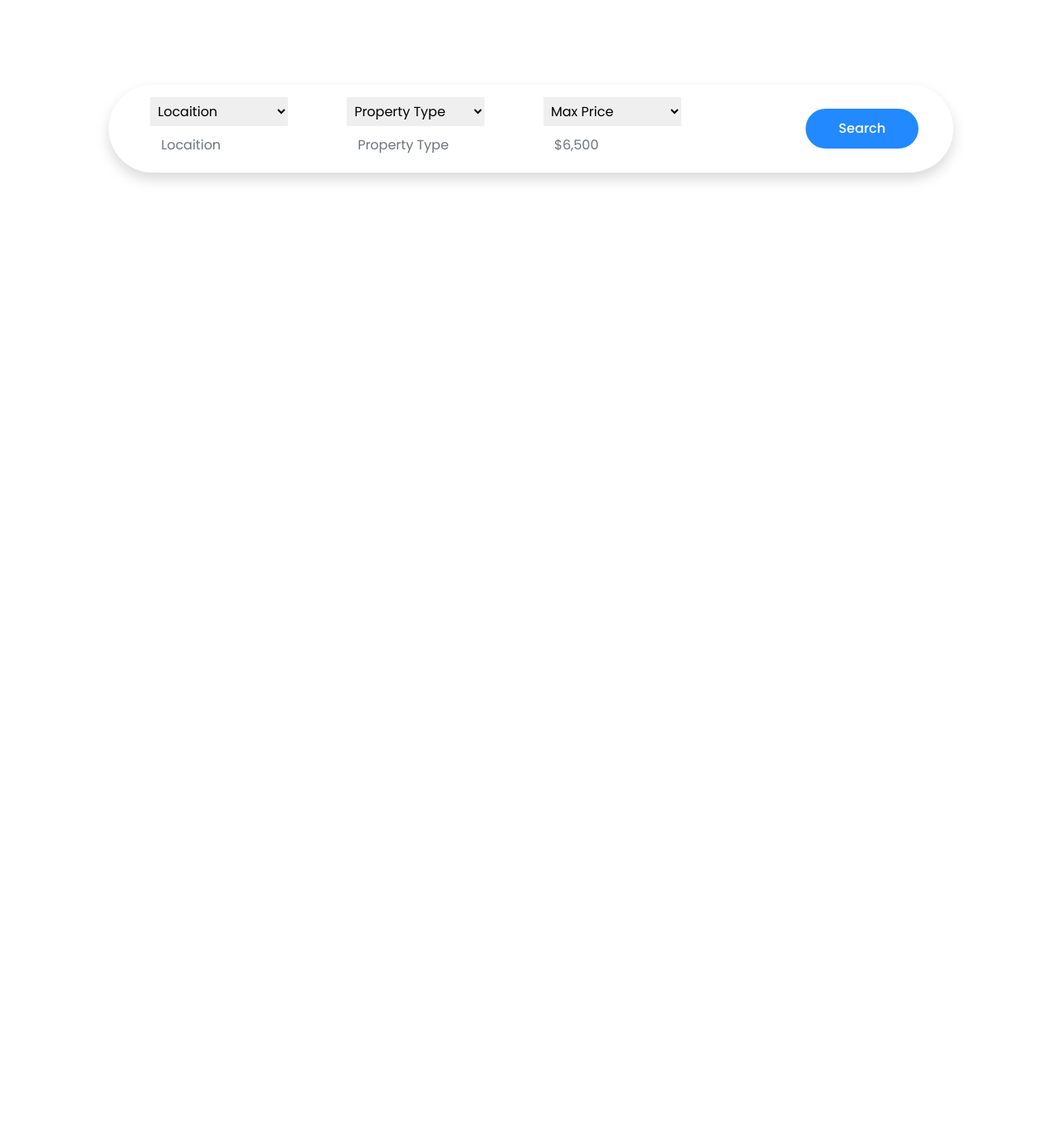
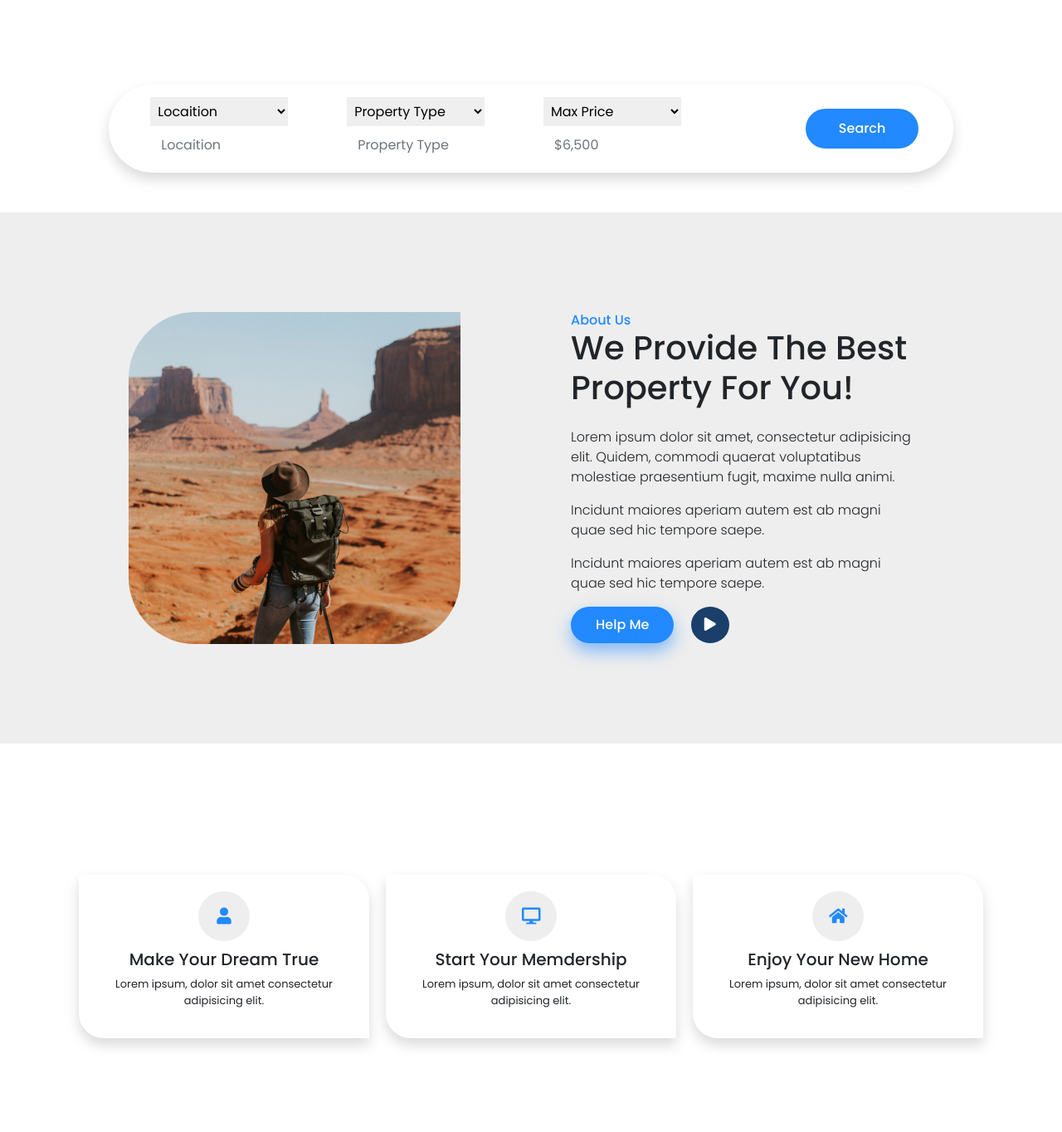
Before and after one commit to Chebanro2807/neWay, a plain HTML site: page index.html in a window 1280 px wide. Shown: the part 536-1900 px from the top of the page at 83% size. Before the commit the page ends 800 px from the top, so only its background shows below. Drawn offline with nearby package versions, Linux system fonts and the light colour scheme.

Commit message:
section services and About Us done

```diff
--- a/css/style.css
+++ b/css/style.css
@@ -186,3 +186,55 @@ header.header {
     border-radius: 30px;
     padding: 12px 40px;
 }
+
+/* ! About Us */
+
+.about-section {
+    width: 100%;
+    padding: 120px 0px;
+    background-color: #eeeeee;
+    font-family: var(--font-poppins);
+}
+
+.about-section .image {
+    border-radius: 80px 0px 80px 80px;
+    overflow: hidden;
+    width: 400px;
+    margin: 0px auto;
+}
+
+.about-section .image img {
+    width: 100%;
+    height: 400px;
+    object-fit: cover;
+}
+
+/* ! Services */
+
+.secvice-section {
+    padding: 100px 0px;
+    font-family: var(--font-poppins);
+}
+
+.service-show {
+    padding: 20px 30px;
+    text-align: center;
+    border-radius: 0px 30px;
+    margin: 10px;
+}
+
+.service-show i.fas {
+    padding: 20px;
+    width: 62px;
+    background-color: #eeeeee;
+    color: var(--color-primary);
+    font-size: 20px;
+    border-radius: 100%;
+    text-align: center;
+    margin-bottom: 10px;
+}
+
+.service-show p {
+font-size: 13px;
+font-weight: 400;
+}
--- a/index.html
+++ b/index.html
@@ -126,5 +126,60 @@
             </div>
         </div>
     </section>
+
+    <!-- About Us ----------------------------------------->
+
+    <section class="about-section my5">
+        <div class="container">
+            <div class="row">
+                <div class="col-md-6 ">
+                    <div class="image">
+                        <img src="img/aboutUs.jpg">
+                    </div>
+                </div>
+                <div class="col-md-5 pl-5">
+                    <h6 class="h6 color-primary m-0">About Us</h6>
+                    <h1 class="h1 h1-responsive mb-4">We Provide The Best Property For You!</h1>
+                    <p>
+                        Lorem ipsum dolor sit amet, consectetur adipisicing elit. Quidem, commodi quaerat voluptatibus molestiae praesentium fugit, maxime nulla animi.
+                    </p>
+                    <p>
+                        Incidunt maiores aperiam autem est ab magni quae sed hic tempore saepe.
+                    </p>
+                    <p>
+                        Incidunt maiores aperiam autem est ab magni quae sed hic tempore saepe.
+                    </p>
+                    <button class="btn btn-theme-2">Help Me</button>
+                    <button class="btn btn-play ml-3">
+                        <i class="fas fa-play"></i>
+                    </button>
+                </div>
+            </div>
+        </div>
+    </section>
+
+    <!-- Services ----------------------------------------->
+
+    <div class="secvice-section my-5">
+        <div class="container">
+            <div class="d-flex jystify-content-between">
+                <div class="shadow service-show">
+                    <i class="fas fa-user"></i>
+                    <h4 class="h5">Make Your Dream True</h4>
+                    <p>Lorem ipsum, dolor sit amet consectetur adipisicing elit.</p>
+                </div>
+                <div class="shadow service-show">
+                    <i class="fas fa-desktop"></i>
+                    <h4 class="h5">Start Your Memdership</h4>
+                    <p>Lorem ipsum, dolor sit amet consectetur adipisicing elit.</p>
+                </div>
+                <div class="shadow service-show">
+                    <i class="fas fa-home"></i>
+                    <h4 class="h5">Enjoy Your New Home</h4>
+                    <p>Lorem ipsum, dolor sit amet consectetur adipisicing elit.</p>
+                </div>
+            </div>
+        </div>
+    </div>
 </body>
 </html>
```
Also changed, not shown: img/aboutUs.jpg (added).
